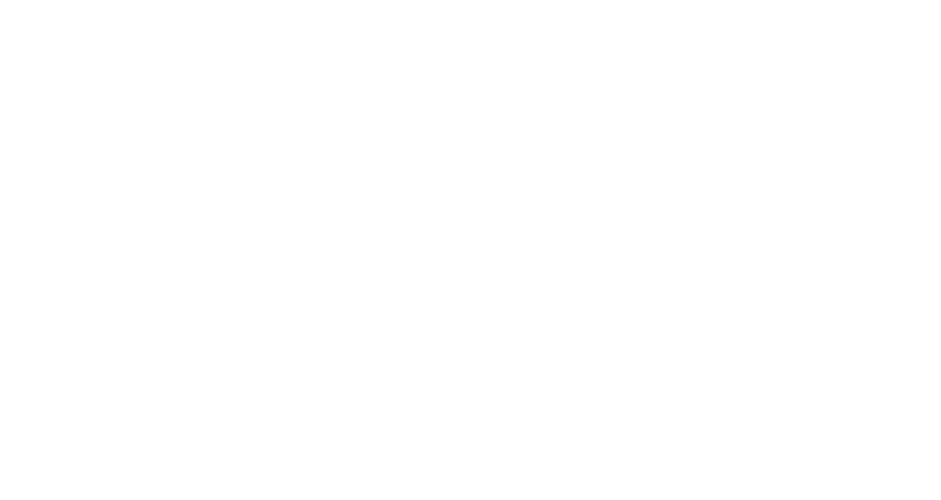
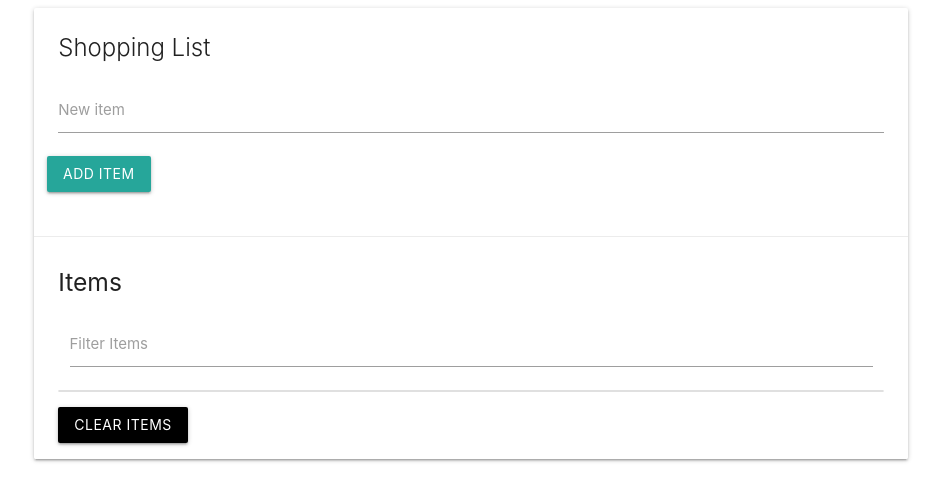
Before and after one commit to LJaglin/shopping-list, a plain HTML site: page index.html in a window 1280 px wide. Shown: the whole page, without its empty margins (169-1110 px from the left). Drawn offline with nearby package versions, Linux system fonts and the light colour scheme.

Commit message:
Add user interface

```diff
--- a/index.html
+++ b/index.html
@@ -9,6 +9,36 @@
     <title>Shopping List</title>
 </head>
 <body>
+    <div class="container">
+        <div class="row">
+            <div class="col s12">
+                <div id="main" class="card">
+                    <div class="card-content">
+                        <span class="card-title">Shopping List</span>
+                        <div class="row">
+                            <form id="item-form">
+                                <div class="input-field col s12">
+                                    <input type="text" name="item" id="item">
+                                    <label for="item">New item</label>
+                                </div>
+                                <input type="submit" value="Add Item" class="btn">
+                            </form>
+                        </div>
+                    </div>
+                    <div class="card-action">
+                        <h5 id="item-title">Items</h5>
+                        <div class="input-field col s12">
+                            <input type="text" name="filter" id="filter">
+                            <label for="filter">Filter Items</label>
+                        </div>
+                        <ul class="collection"></ul>
+                        <a href="#" class="clear-items btn black">Clear Items</a>
+                    </div>
+                </div>
+            </div>
+        </div>
+    </div>
+
     <script src="https://ajax.googleapis.com/ajax/libs/jquery/3.3.1/jquery.min.js"></script>
     <script src="https://cdnjs.cloudflare.com/ajax/libs/materialize/1.0.0/js/materialize.min.js"></script>
     <script src="app.js"></script>
```
